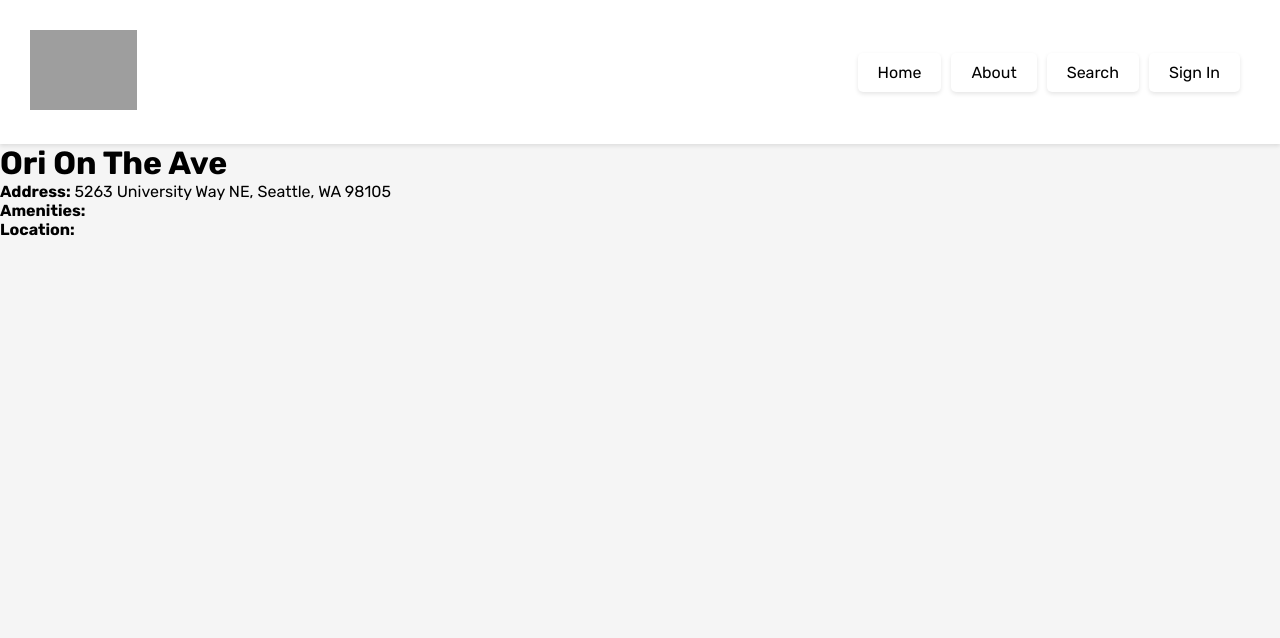
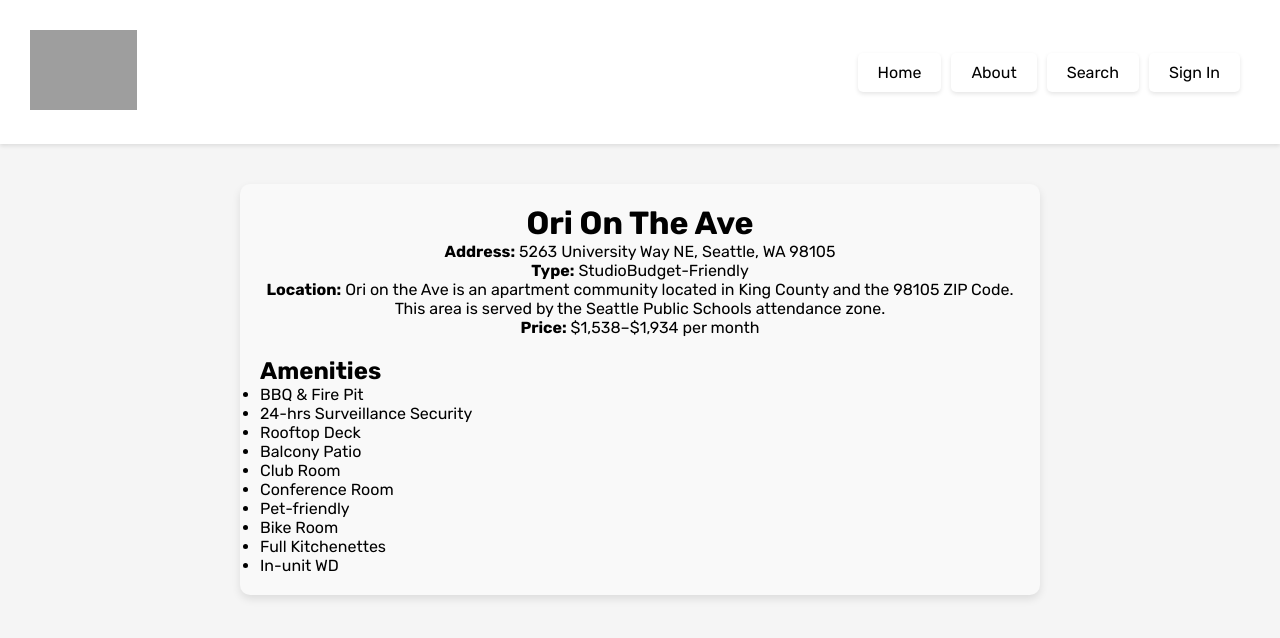
Before and after one commit to UW-INFO442-WI25/the-a-team, a React (Vite) app: page /apartment/1 in a window 1280 px wide. Shown: the top 638 px of the page. Built offline with nearby package versions, Linux system fonts and the light colour scheme; grey boxes are pictures that could not be loaded.

Commit message:
Formatted apartment pages

```diff
--- a/src/components/ApartmentDescription.jsx
+++ b/src/components/ApartmentDescription.jsx
@@ -1,7 +1,6 @@
 import React from 'react';
-import { useParams } from 'react-router-dom';
+import { useParams, Navigate } from 'react-router-dom';
 import apartmentListings from './apartmentData';
-import { Navigate } from 'react-router-dom';
 
 const ApartmentDescription = () => {
     const { id } = useParams(); // Get ID from URL
@@ -15,11 +14,44 @@ const ApartmentDescription = () => {
     console.log(apartmentListings)
 
     return (
-        <div>
-            <h1>{apartment.name}</h1>
-            <p><strong>Address:</strong> {apartment.address}</p>
-            <p><strong>Amenities:</strong> {apartment.amenities}</p>
-            <p><strong>Location:</strong> {apartment.location}</p>
+        <div className="apartment-container">
+            {/* Apartment Header */}
+            <div className="apartment-header">
+                <h1>{apartment.name}</h1>
+                <p><strong>Address:</strong> {apartment.address}</p>
+                <p><strong>Type:</strong> {apartment.genres}</p>
+                <p><strong>Location:</strong> {apartment.location}</p>
+                <p><strong>Price:</strong> {apartment.price}</p>
+             </div>
+
+            {/* Apartment Details */}
+            <div className="amenities">
+                <h2>Amenities</h2>
+                    <ul>
+                        {apartment.amenities.map((amenity, index) => (
+                            <li key={index}>{amenity}</li>
+                        ))}
+                    </ul>
+            </div>
+
+            {/* Reviews Section
+            <div className="reviews">
+                <h2>Reviews</h2>
+                    <div className="review-cards">
+                        {apartment.reviews.length > 0 ? (
+                            apartment.reviews.map((review, index) => (
+                                <div key={index} className="review-card">
+                                    <p>"{review.comment}"</p>
+                                    <p className="review-author">- {review.author}</p>
+                                </div>
+                            ))
+                        ) : (
+                            <p>No reviews yet.</p>
+                        )}
+                </div>
+            </div>    */}
+
+
 
         </div>
     );
--- a/src/components/apartmentData.js
+++ b/src/components/apartmentData.js
@@ -7,6 +7,19 @@ const apartmentListings = [
         price: "$1,538–$1,934 per month",
         rating: 4.5,
         genres: ["Studio", "Budget-Friendly"],
+        amenities: [
+            "BBQ & Fire Pit",
+            "24-hrs Surveillance Security",
+            "Rooftop Deck",
+            "Balcony Patio",
+            "Club Room",
+            "Conference Room",
+            "Pet-friendly",
+            "Bike Room",
+            "Full Kitchenettes",
+            "In-unit WD",
+            ],
+        location:"Ori on the Ave is an apartment community located in King County and the 98105 ZIP Code. This area is served by the Seattle Public Schools attendance zone."
     },
     {
         id: 2,
@@ -16,6 +29,33 @@ const apartmentListings = [
         price: "$2,035–$14,805 per month",
         rating: 4.0,
         genres: ["Luxury", "Family-Friendly"],
+        amenities: [
+            "Concierge",
+            "Roof Terrace",
+            "Grill",
+            "Package Service",
+            "Maintenance on site",
+            "Property Manager on Site",
+            "Concierge",
+            "Guest Apartment",
+            "Pet Play Area",
+            "Pet Washing Station",
+            "Lounge",
+            "Multi Use Room",
+            "Sauna",
+            "Spa",
+            "Bicycle Storage",
+            "Roof Terrace",
+            "Courtyard",
+            "Grill",
+            "In-Unit Washer/Dryer",
+            "Walk-In Closets",
+            "Island Kitchen",
+            "Double Vanities",
+            "Dishwasher",
+            "Balcony"
+        ]
+
     },
     {
         id: 3,
--- a/src/index.css
+++ b/src/index.css
@@ -416,6 +416,22 @@ body {
     gap: 5px; /* Space between checkbox and text */
 }
 
+/* Apartment Description Page Styling */
+.apartment-container {
+    max-width: 800px;
+    margin: 40px auto;
+    padding: 20px;
+    background: #f9f9f9;
+    border-radius: 10px;
+    box-shadow: 0 4px 8px rgba(0, 0, 0, 0.1);
+}
+
+.apartment-header {
+    text-align: center;
+    margin-bottom: 20px;
+    flex-direction: column;
+    gap: 8px;
+}
 
 @media (min-width: 768px) {
     /* NAV BAR */
```
